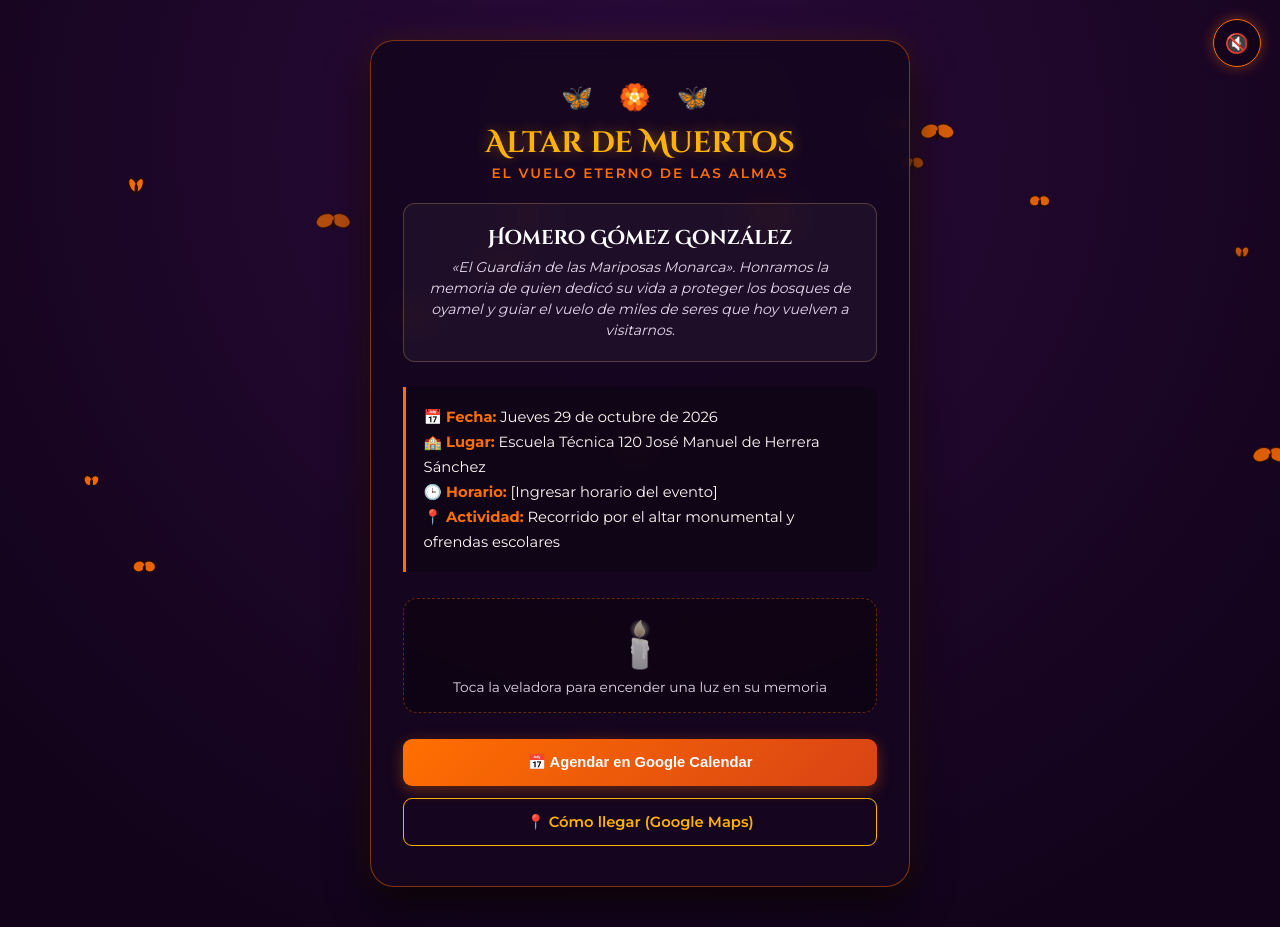
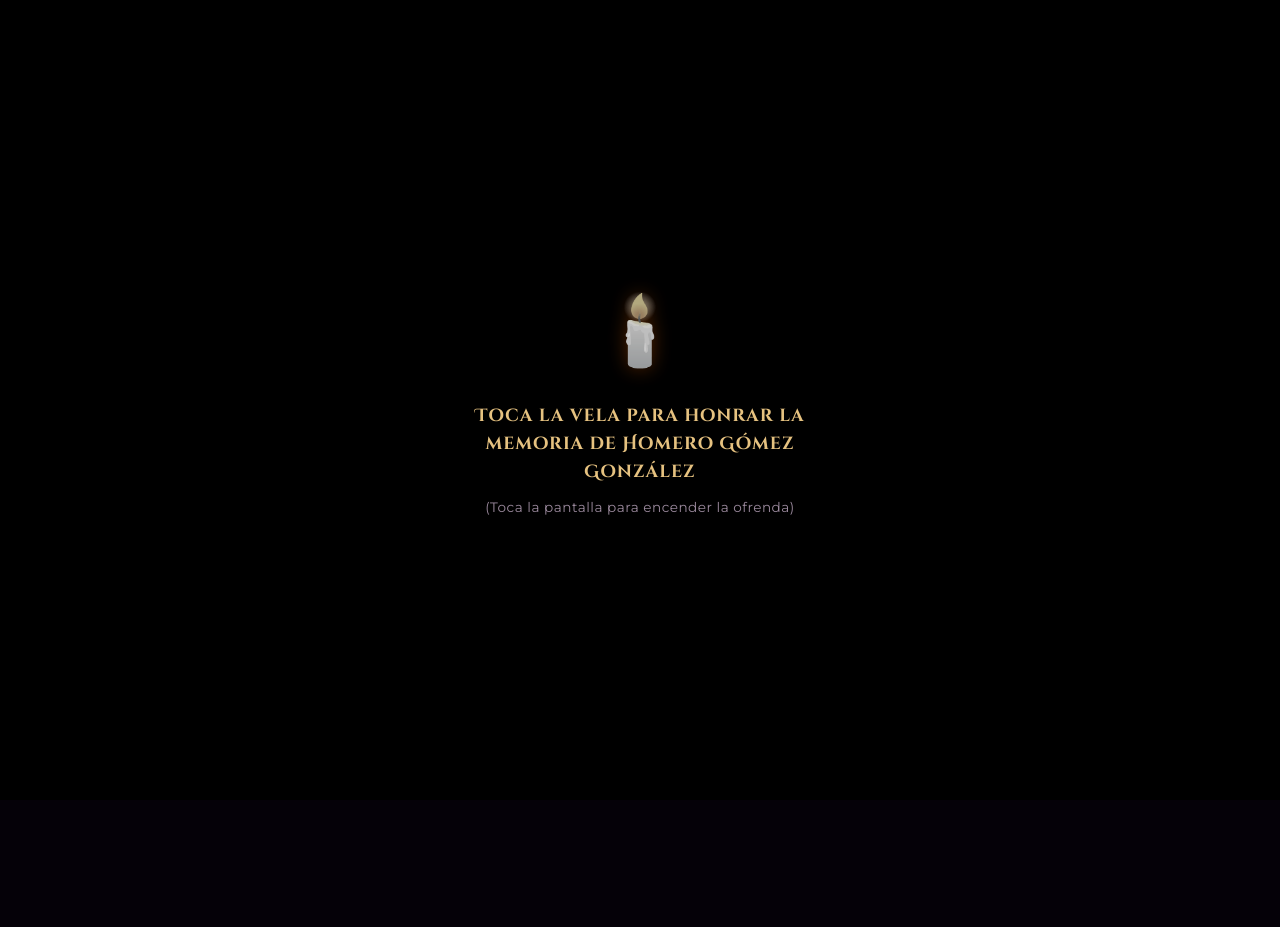
Before and after one commit to Cinabrio88/Invitaci-n-altar, a plain HTML site: page index.html in a window 1280 px wide. After the commit the page ends 800 px from the top, so only its background shows below. Drawn offline with Linux system fonts and the light colour scheme.

Commit message:
Update index.html

```diff
--- a/index.html
+++ b/index.html
@@ -5,7 +5,7 @@
   <meta name="viewport" content="width=device-width, initial-scale=1.0" />
   <title>Altar de Muertos | Homenaje a Homero Gómez González</title>
 
-  <!-- Tipografías temáticas -->
+  <!-- Tipografías -->
   <link rel="preconnect" href="https://fonts.googleapis.com">
   <link rel="preconnect" href="https://fonts.gstatic.com" crossorigin>
   <link href="https://fonts.googleapis.com/css2?family=Cinzel+Decorative:wght@700&family=Montserrat:wght@300;400;600;700&display=swap" rel="stylesheet">
@@ -15,7 +15,7 @@
       --monarca-naranja: #ff6f00;
       --monarca-amarillo: #ffb300;
       --morado-noche: #12031a;
-      --card-bg: rgba(22, 6, 31, 0.90);
+      --card-bg: rgba(22, 6, 31, 0.92);
       --texto: #fdfaf6;
       --dorado: #e6c280;
       --borde: rgba(255, 111, 0, 0.45);
@@ -28,7 +28,7 @@
     }
 
     body {
-      background-color: var(--morado-noche);
+      background-color: #050108;
       color: var(--texto);
       font-family: 'Montserrat', sans-serif;
       min-height: 100vh;
@@ -36,11 +36,58 @@
       display: flex;
       justify-content: center;
       align-items: center;
-      background-image: radial-gradient(circle at 50% 15%, #2a0b3b 0%, var(--morado-noche) 85%);
       position: relative;
     }
 
-    /* Fondo animado de mariposas monarca */
+    /* Pantalla inicial de bienvenida con veladora */
+    #pantalla-intro {
+      position: fixed;
+      top: 0;
+      left: 0;
+      width: 100%;
+      height: 100%;
+      background: #000;
+      z-index: 50;
+      display: flex;
+      flex-direction: column;
+      justify-content: center;
+      align-items: center;
+      cursor: pointer;
+      text-align: center;
+      padding: 1.5rem;
+      transition: opacity 1.2s ease, visibility 1.2s;
+    }
+
+    .vela-intro {
+      font-size: 4.5rem;
+      filter: grayscale(0.7) drop-shadow(0 0 10px rgba(255, 111, 0, 0.4));
+      transition: transform 0.3s cubic-bezier(0.175, 0.885, 0.32, 1.275);
+      animation: pulso-vela 2.5s infinite alternate ease-in-out;
+    }
+
+    @keyframes pulso-vela {
+      0% { transform: scale(0.95); opacity: 0.8; }
+      100% { transform: scale(1.05); opacity: 1; }
+    }
+
+    .texto-intro {
+      margin-top: 1.8rem;
+      font-family: 'Cinzel Decorative', serif;
+      font-size: 1.1rem;
+      color: var(--dorado);
+      max-width: 380px;
+      line-height: 1.6;
+      letter-spacing: 1px;
+    }
+
+    .subtexto-intro {
+      margin-top: 0.8rem;
+      font-size: 0.85rem;
+      color: #9c8a9e;
+      letter-spacing: 0.5px;
+    }
+
+    /* Canvas animado: Ráfaga y vuelo constante */
     #efecto-canvas {
       position: fixed;
       top: 0;
@@ -48,16 +95,16 @@
       width: 100%;
       height: 100%;
       pointer-events: none;
-      z-index: 1;
+      z-index: 10;
     }
 
-    /* Botón flotante para música */
+    /* Control de audio flotante */
     .audio-control {
       position: fixed;
       top: 1.2rem;
       right: 1.2rem;
       z-index: 100;
-      background: rgba(18, 3, 26, 0.75);
+      background: rgba(18, 3, 26, 0.8);
       border: 1px solid var(--monarca-naranja);
       border-radius: 50%;
       width: 48px;
@@ -70,18 +117,20 @@
       font-size: 1.2rem;
       box-shadow: 0 0 14px rgba(255, 111, 0, 0.4);
       backdrop-filter: blur(6px);
-      transition: transform 0.2s, background 0.2s;
+      opacity: 0;
+      pointer-events: none;
+      transition: opacity 1s ease, transform 0.2s;
     }
 
-    .audio-control:hover {
-      transform: scale(1.08);
-      background: rgba(30, 8, 42, 0.95);
+    .audio-control.visible {
+      opacity: 1;
+      pointer-events: auto;
     }
 
-    /* Tarjeta principal */
+    /* Tarjeta de la invitación (Oculta al inicio) */
     .invitacion {
       position: relative;
-      z-index: 10;
+      z-index: 20;
       max-width: 540px;
       width: 90%;
       margin: 2.5rem auto;
@@ -90,8 +139,16 @@
       border-radius: 24px;
       padding: 2.5rem 2rem;
       text-align: center;
-      box-shadow: 0 15px 40px rgba(0, 0, 0, 0.8), 0 0 30px rgba(255, 111, 0, 0.15);
-      backdrop-filter: blur(12px);
+      box-shadow: 0 15px 40px rgba(0, 0, 0, 0.85), 0 0 35px rgba(255, 111, 0, 0.2);
+      backdrop-filter: blur(14px);
+      opacity: 0;
+      transform: translateY(30px) scale(0.95);
+      transition: opacity 1.4s cubic-bezier(0.16, 1, 0.3, 1), transform 1.4s cubic-bezier(0.16, 1, 0.3, 1);
+    }
+
+    .invitacion.activa {
+      opacity: 1;
+      transform: translateY(0) scale(1);
     }
 
     .adorno-monarca {
@@ -99,12 +156,6 @@
       letter-spacing: 0.6rem;
       margin-bottom: 0.8rem;
       display: inline-block;
-      animation: aleteo-adorno 2.5s ease-in-out infinite alternate;
-    }
-
-    @keyframes aleteo-adorno {
-      0% { transform: scale(1); }
-      100% { transform: scale(1.06); }
     }
 
     h1 {
@@ -125,7 +176,6 @@
       margin-bottom: 1.4rem;
     }
 
-    /* Caja de homenaje */
     .dedicatoria {
       background: rgba(255, 255, 255, 0.04);
       border: 1px solid rgba(230, 194, 128, 0.25);
@@ -150,9 +200,8 @@
       font-style: italic;
     }
 
-    /* Detalles del evento escolar */
     .info-bloque {
-      background: rgba(0, 0, 0, 0.25);
+      background: rgba(0, 0, 0, 0.3);
       border-left: 3px solid var(--monarca-naranja);
       border-radius: 0 10px 10px 0;
       padding: 1.1rem;
@@ -166,41 +215,6 @@
       color: var(--monarca-naranja);
     }
 
-    /* Veladora interactiva */
-    .ofrenda-container {
-      margin-bottom: 1.6rem;
-      padding: 1.1rem;
-      background: rgba(0, 0, 0, 0.3);
-      border-radius: 14px;
-      border: 1px dashed rgba(255, 111, 0, 0.35);
-    }
-
-    .veladora {
-      font-size: 2.8rem;
-      cursor: pointer;
-      display: inline-block;
-      user-select: none;
-      filter: grayscale(0.8) opacity(0.7);
-      transition: transform 0.2s cubic-bezier(0.175, 0.885, 0.32, 1.275);
-    }
-
-    .veladora.activa {
-      filter: grayscale(0) drop-shadow(0 0 20px var(--monarca-naranja));
-      animation: llama-viva 1.4s infinite alternate ease-in-out;
-    }
-
-    @keyframes llama-viva {
-      0% { transform: scale(1) rotate(0deg); }
-      100% { transform: scale(1.08) rotate(2deg); }
-    }
-
-    .veladora-contador {
-      font-size: 0.86rem;
-      margin-top: 0.5rem;
-      color: #dfd4e6;
-    }
-
-    /* Botones de acción */
     .btn-group {
       display: flex;
       flex-direction: column;
@@ -248,20 +262,28 @@
 </head>
 <body>
 
-  <!-- Audio vinculado a tu archivo local en GitHub -->
+  <!-- Audio vinculado al archivo mp3 subido -->
   <audio id="musica-fondo" loop preload="auto">
     <source src="la-llorona-karaoke-guitarra.mp3" type="audio/mpeg">
   </audio>
 
-  <!-- Botón mute/play -->
+  <!-- Botón mute/play superior -->
   <button class="audio-control" id="btnAudio" title="Música: La Llorona" onclick="toggleAudio()">
-    🔇
+    🔊
   </button>
 
-  <!-- Canvas animado de mariposas -->
+  <!-- Pantalla de bienvenida interactiva -->
+  <div id="pantalla-intro" onclick="revelarInvitacion(event)">
+    <div class="vela-intro">🕯️</div>
+    <div class="texto-intro">Toca la vela para honrar la memoria de Homero Gómez González</div>
+    <div class="subtexto-intro">(Toca la pantalla para encender la ofrenda)</div>
+  </div>
+
+  <!-- Canvas para ráfaga y mariposas -->
   <canvas id="efecto-canvas"></canvas>
 
-  <main class="invitacion">
+  <!-- Tarjeta principal de la invitación -->
+  <main class="invitacion" id="tarjetaInvitacion">
     <div class="adorno-monarca">🦋 🏵️ 🦋</div>
 
     <h1>Altar de Muertos</h1>
@@ -275,14 +297,9 @@
     <section class="info-bloque">
       <p><strong>📅 Fecha:</strong> Jueves 29 de octubre de 2026</p>
       <p><strong>🏫 Lugar:</strong> Escuela Técnica 120 José Manuel de Herrera Sánchez</p>
-      <p><strong>🕒 Horario:</strong> [Ingresar horario del evento]</p>
+      <p><strong>🕒 Horario:</strong> 7:00 a. m. – 12:40 p. m.</p>
       <p><strong>📍 Actividad:</strong> Recorrido por el altar monumental y ofrendas escolares</p>
     </section>
-
-    <div class="ofrenda-container">
-      <div class="veladora" id="vela" onclick="encenderVela()">🕯️</div>
-      <p class="veladora-contador" id="texto-vela">Toca la veladora para encender una luz en su memoria</p>
-    </div>
 
     <div class="btn-group">
       <button class="btn btn-primario" onclick="agregarCalendario()">
@@ -295,144 +312,41 @@
   </main>
 
   <script>
-    /* Control de Audio */
+    /* ================= 1. Revelación y Audio ================= */
     const audio = document.getElementById('musica-fondo');
     const btnAudio = document.getElementById('btnAudio');
+    const pantallaIntro = document.getElementById('pantalla-intro');
+    const tarjeta = document.getElementById('tarjetaInvitacion');
+    let iniciado = false;
     let reproduciendo = false;
 
-    function toggleAudio() {
-      if (!reproduciendo) {
-        audio.play().then(() => {
-          reproduciendo = true;
-          btnAudio.innerHTML = "🔊";
-        }).catch(err => console.log("Interacción necesaria para reproducir audio:", err));
-      } else {
-        audio.pause();
-        reproduciendo = false;
-        btnAudio.innerHTML = "🔇";
-      }
+    function revelarInvitacion(e) {
+      if (iniciado) return;
+      iniciado = true;
+
+      // 1. Iniciar música inmediatamente aprovechando el toque directo
+      audio.play().then(() => {
+        reproduciendo = true;
+        btnAudio.innerHTML = "🔊";
+      }).catch(err => console.log("Audio:", err));
+
+      // 2. Disparar ráfaga de mariposas desde el centro o la posición del toque
+      const origenX = e.clientX || window.innerWidth / 2;
+      const origenY = e.clientY || window.innerHeight / 2;
+      dispararRafaga(origenX, origenY);
+
+      // 3. Desvanecer pantalla negra
+      pantallaIntro.style.opacity = '0';
+      setTimeout(() => {
+        pantallaIntro.style.display = 'none';
+        btnAudio.classList.add('visible');
+      }, 1200);
+
+      // 4. Mostrar tarjeta principal
+      setTimeout(() => {
+        tarjeta.classList.add('activa');
+      }, 600);
     }
 
-    /* Veladora interactiva */
-    let encendida = false;
-    let totalLuces = 184;
-
-    function encenderVela() {
-      const vela = document.getElementById('vela');
-      const texto = document.getElementById('texto-vela');
-
-      encendida = !encendida;
-      if (encendida) {
-        totalLuces++;
-        vela.innerHTML = "🔥";
-        vela.classList.add('activa');
-        texto.innerHTML = `¡Luz encendida! <strong>${totalLuces}</strong> luces guían el vuelo de regreso.`;
-        if (!reproduciendo) toggleAudio();
-      } else {
-        totalLuces--;
-        vela.innerHTML = "🕯️";
-        vela.classList.remove('activa');
-        texto.innerText = "Toca la veladora para encender una luz en su memoria";
-      }
-    }
-
-    /* Google Calendar */
-    function agregarCalendario() {
-      const titulo = "Altar de Muertos: Homenaje a Homero Gómez - Técnica 120";
-      const detalles = "Exhibición del Altar de Muertos en honor a Homero Gómez González (El Guardián de la Mariposa Monarca) en la Escuela Técnica 120 José Manuel de Herrera Sánchez.";
-      const lugar = "Escuela Técnica 120 José Manuel de Herrera Sánchez";
-
-      const url = "https://calendar.google.com/calendar/render?action=TEMPLATE" +
-        "&text=" + encodeURIComponent(titulo) +
-        "&dates=20261029T140000Z/20261029T180000Z" +
-        "&details=" + encodeURIComponent(detalles) +
-        "&location=" + encodeURIComponent(lugar);
-
-      window.open(url, '_blank');
-    }
-
-    /* Animación Canvas: Mariposas Monarca */
-    const canvas = document.getElementById('efecto-canvas');
-    const ctx = canvas.getContext('2d');
-
-    let w, h;
-    function redimensionar() {
-      w = canvas.width = window.innerWidth;
-      h = canvas.height = window.innerHeight;
-    }
-    window.addEventListener('resize', redimensionar);
-    redimensionar();
-
-    const mariposas = [];
-    const NUM_MARIPOSAS = 18;
-
-    for (let i = 0; i < NUM_MARIPOSAS; i++) {
-      mariposas.push({
-        x: Math.random() * w,
-        y: Math.random() * h,
-        tamano: Math.random() * 8 + 10,
-        velY: Math.random() * -1.2 - 0.4,
-        velX: Math.random() * 0.8 - 0.4,
-        aleteo: Math.random() * Math.PI,
-        velAleteo: Math.random() * 0.12 + 0.08,
-        opacidad: Math.random() * 0.4 + 0.6
-      });
-    }
-
-    function dibujarMariposa(m) {
-      ctx.save();
-      ctx.translate(m.x, m.y);
-      ctx.globalAlpha = m.opacidad;
-
-      const factorAleteo = Math.sin(m.aleteo);
-      const escalaAla = Math.abs(factorAleteo) * 0.8 + 0.2;
-
-      ctx.fillStyle = '#ff6f00';
-      ctx.strokeStyle = '#220901';
-      ctx.lineWidth = 1.2;
-
-      // Ala derecha
-      ctx.beginPath();
-      ctx.ellipse(m.tamano * 0.6 * escalaAla, -m.tamano * 0.3, m.tamano * 0.7 * escalaAla, m.tamano * 0.5, 0.4, 0, Math.PI * 2);
-      ctx.fill();
-      ctx.stroke();
-
-      // Ala izquierda
-      ctx.beginPath();
-      ctx.ellipse(-m.tamano * 0.6 * escalaAla, -m.tamano * 0.3, m.tamano * 0.7 * escalaAla, m.tamano * 0.5, -0.4, 0, Math.PI * 2);
-      ctx.fill();
-      ctx.stroke();
-
-      // Cuerpo
-      ctx.fillStyle = '#1a0b05';
-      ctx.beginPath();
-      ctx.ellipse(0, 0, 1.5, m.tamano * 0.4, 0, 0, Math.PI * 2);
-      ctx.fill();
-
-      ctx.restore();
-    }
-
-    function animar() {
-      ctx.clearRect(0, 0, w, h);
-
-      mariposas.forEach(m => {
-        m.y += m.velY;
-        m.x += m.velX + Math.sin(m.y * 0.02) * 0.6;
-        m.aleteo += m.velAleteo;
-
-        dibujarMariposa(m);
-
-        if (m.y < -30) {
-          m.y = h + 30;
-          m.x = Math.random() * w;
-        }
-        if (m.x > w + 30) m.x = -30;
-        if (m.x < -30) m.x = w + 30;
-      });
-
-      requestAnimationFrame(animar);
-    }
-    animar();
-  </script>
-</body>
-</html>
+    function toggleAudio() {
+      if
```
